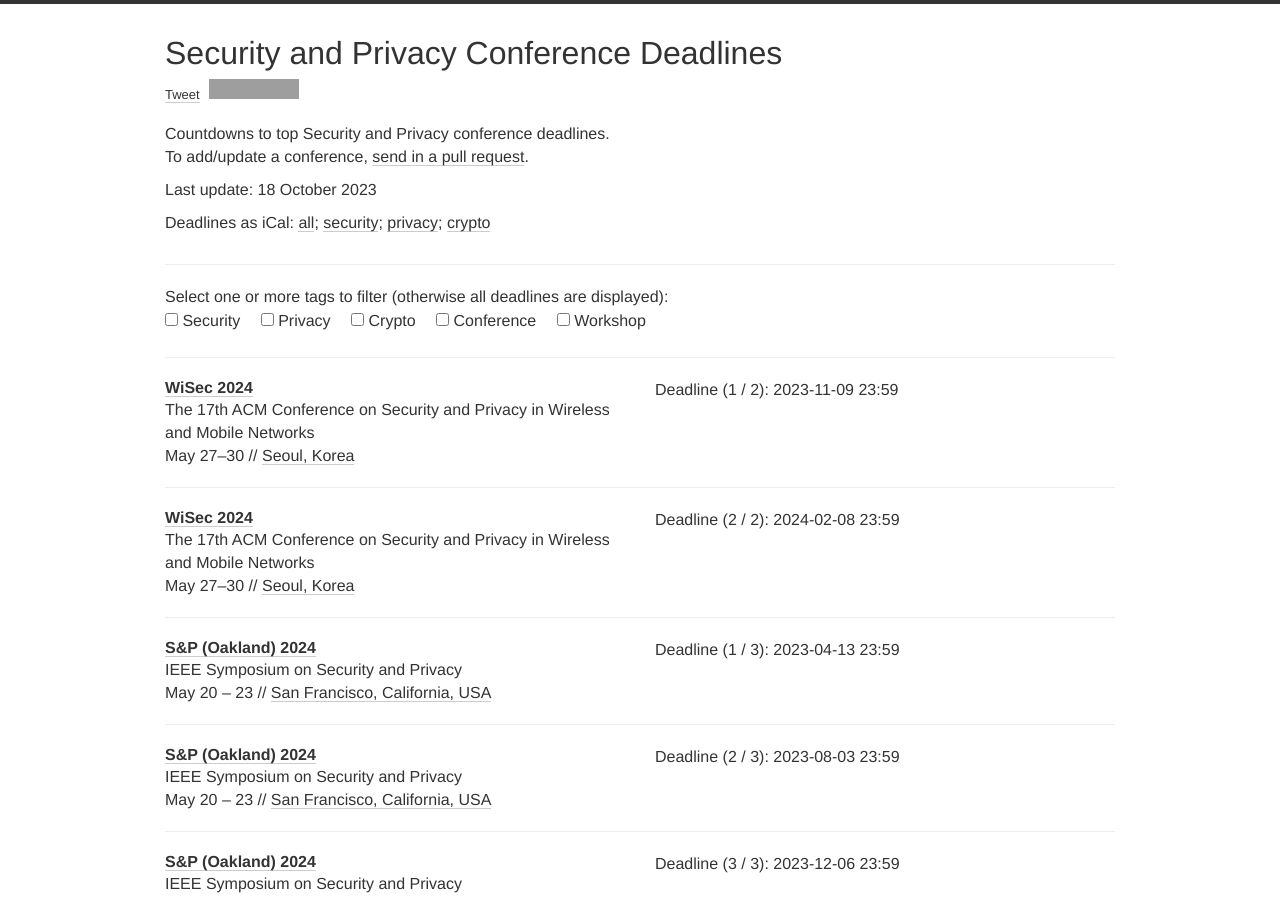
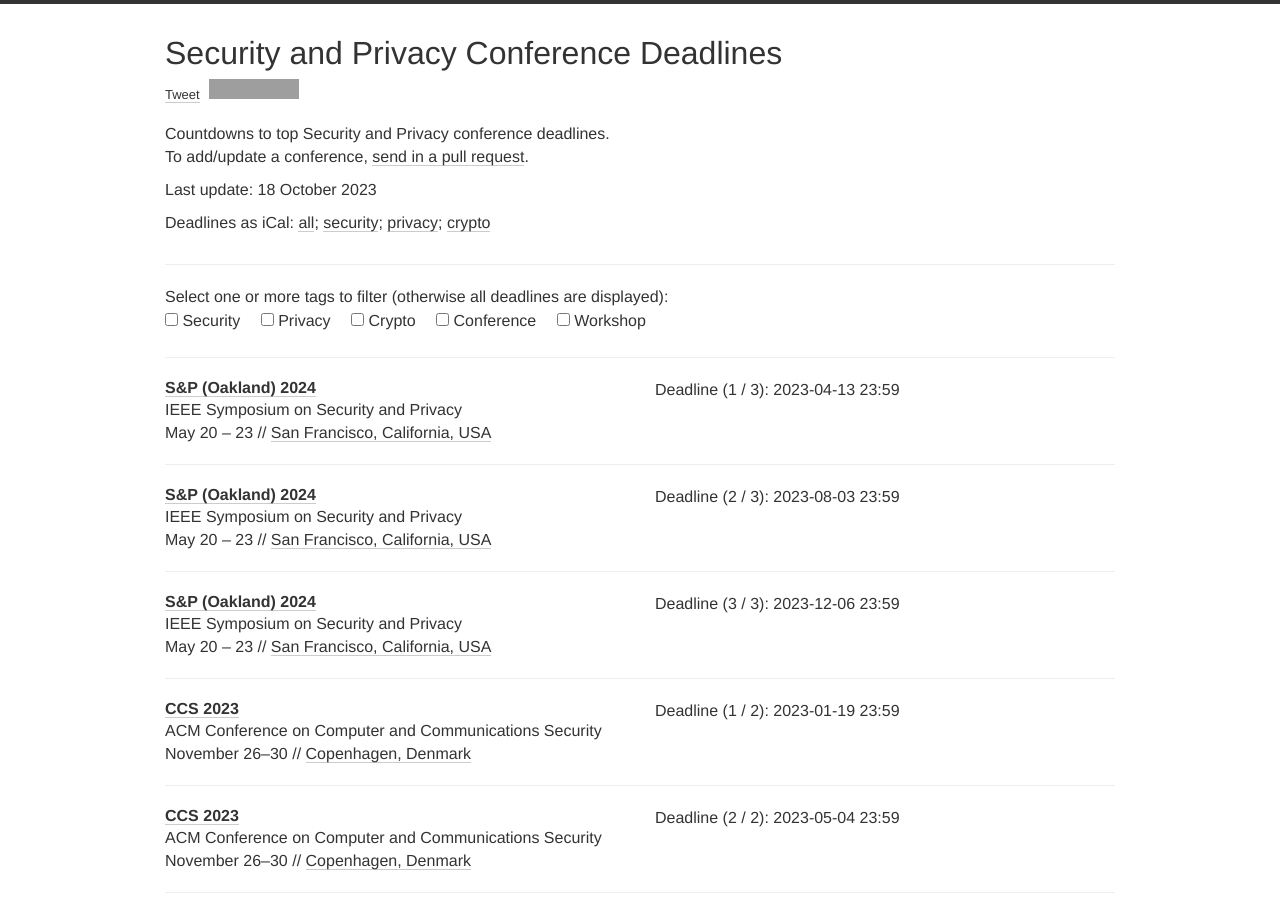
Before and after one commit to sec-deadlines/sec-deadlines.github.io, a Jekyll site: the page built from index.html, in a window 1280 px wide and 900 px high. Built offline with Jekyll 4.4.1, drawn with Linux system fonts in a browser that asks for light colours; nearby versions of some CDN libraries; comment, search, counter and statistics services are not loaded; some of the changed text lies outside the part shown; grey boxes are pictures that could not be loaded.

Commit message:
Merge WiSec into prior year

```diff
--- a/_data/conferences.yml
+++ b/_data/conferences.yml
@@ -1,17 +1,6 @@
 ---
 
 # Security and Privacy
-
-- name: WiSec
-  description: The 17th ACM Conference on Security and Privacy in Wireless and Mobile Networks
-  year: 2024
-  link: https://wisec2024.kaist.ac.kr/
-  deadline:
-    - "2023-11-09 23:59"
-    - "2024-02-08 23:59"
-  date: May 27-30
-  place: Seoul, Korea
-  tags: [SEC, PRIV]
 
 - name: S&P (Oakland)
   year: 2024
@@ -106,13 +95,13 @@
 
 - name: WiSec
   description: ACM Conference on Security and Privacy in Wireless and Mobile Networks
-  year: 2023
-  link: https://wisec2023.surrey.ac.uk
+  year: 2024
+  link: https://wisec2024.kaist.ac.kr/
   deadline:
-    - "2022-11-17 23:59"
-    - "2023-02-17 23:59"
-  date: May 29 - June 1
-  place: Guildford, Surrey, United Kingdom
+    - "2023-11-09 23:59"
+    - "2024-02-08 23:59"
+  date: May 27-30
+  place: Seoul, Korea
   tags: [SEC, PRIV, CONF]
 
 - name: SOUPS
```
